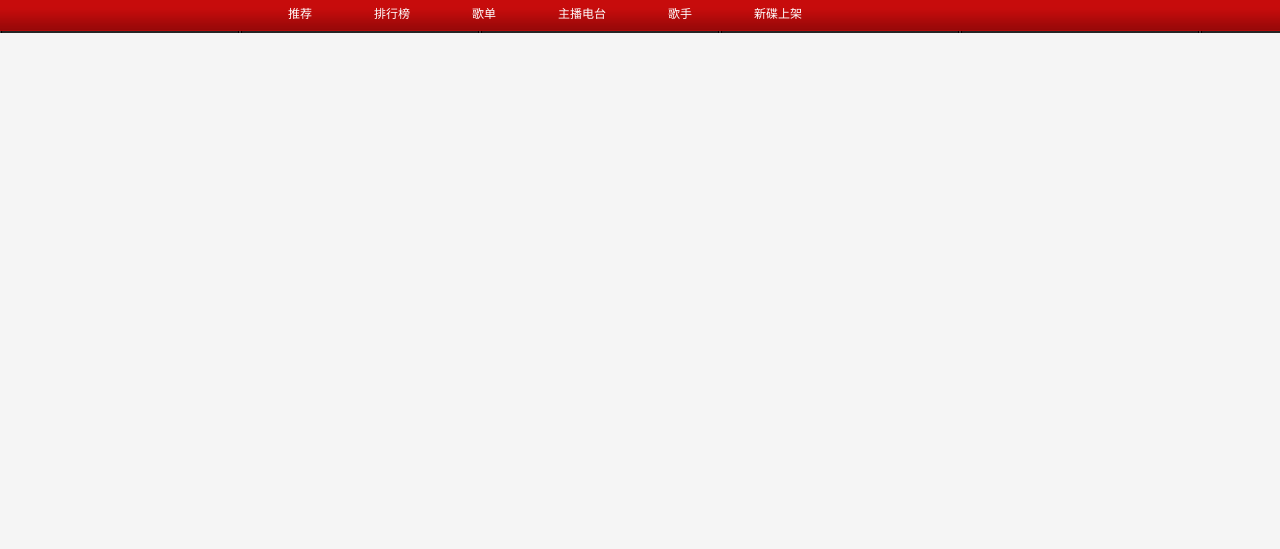
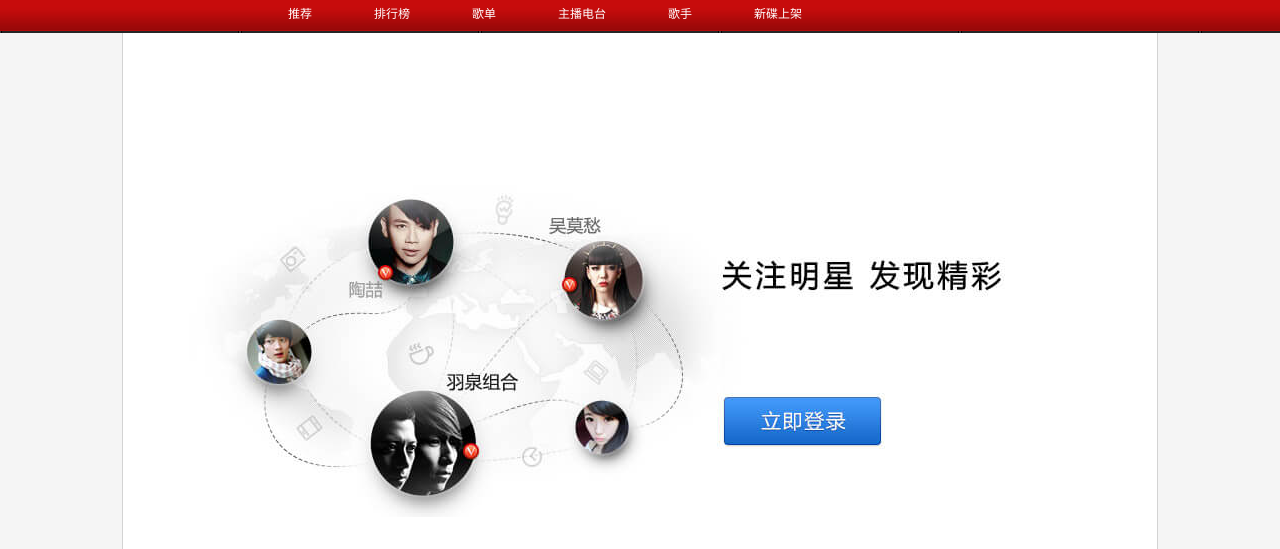
Before and after one commit to hxy0no1me/-HTML, a plain HTML site: page 仿网易云音乐网站/friend.html in a window 1280 px wide. Shown: the part 73-622 px from the top of the page. Drawn offline with Linux system fonts and the light colour scheme.

Commit message:
页面细节添加

```diff
--- a/仿网易云音乐网站/client.html
+++ b/仿网易云音乐网站/client.html
@@ -7,6 +7,7 @@
     <link rel="icon" href="images/icon/XTMUSIC.ico" type="image/x-icon" />
     <link rel="stylesheet" href="css/index.css">
     <link rel="stylesheet" href="./css/index-top.css">
+    <link rel="stylesheet" href="./css/index-client.css">
     <script type="text/javascript" src="js/index.js"></script>
 </head>
 
@@ -55,6 +56,13 @@
                 </div>
             </div>
         </div>
+        <div class="register">
+            <div class="register-bx">
+                <div class="back">
+                    <a href="#"></a>
+                </div>
+            </div>
+        </div>
     </div>
 
 
--- /dev/null
+++ b/仿网易云音乐网站/css/friend.css
@@ -0,0 +1,43 @@
+
+
+.register {
+    width: 100%;
+    height: 660px;
+    background-color: #f5f5f5;
+}
+
+.register-bx {
+    width: 1034px;
+    height: 660px;
+    background-color: #ffffff;
+    margin: 0 auto;
+    border-left: 1px solid #d3d3d3;
+    border-right: 1px solid #d3d3d3;
+}
+
+.back {
+    position: relative;
+    width: 902px;
+    height: 414px;
+    margin: 0 auto 0;
+    padding-top: 70px;
+    background-image: url(../images/notlogin.jpg);
+    background-position: 0 104px;
+    background-repeat: no-repeat;
+}
+
+.back a {
+    position: absolute;
+    bottom: 74px;
+    right: 205px;
+    width: 168px;
+    height: 44px;
+}
+
+.back a:hover {
+    width: 168px;
+    height: 44px;
+    /* background-size: 168px 44px; */
+    background-image: url(../images/mymusic.png);
+    background-position: 0px -278px;
+}
--- a/仿网易云音乐网站/css/index-client.css
+++ b/仿网易云音乐网站/css/index-client.css
@@ -1,12 +1,11 @@
-/*    阴影实现多重边框案例（此例比本作品的多重边框明显，笔记之）
-  -webkit-box-shadow: inset 0 0 0 10px brown, inset 0 0 0 20px yellow, inset 0 0 0 30px green;*/
-.client-2{
+.client-2 {
     margin-top: -7px;
     width: 249px;
     height: 123px;
-  background: -webkit-linear-gradient(top,#fdfdfd, #e2e2e2);
+    background: -webkit-linear-gradient(top, #fdfdfd, #e2e2e2);
 }
-.c2-p p{
+
+.c2-p p {
     position: relative;
     left: 4px;
     line-height: 25px;
@@ -15,7 +14,8 @@
     color: #8c8c8c;
     width: 211px;
 }
-.c2-red{
+
+.c2-red {
     margin: 15px auto;
     color: #fff1f1;
     font-size: 13px;
@@ -24,10 +24,53 @@
     height: 32px;
     border-radius: 10px;
 }
-.c2-red p{
+
+.c2-red p {
     text-align: center;
     line-height: 30px;
     margin: 0 auto;
     /*有宽度才能居中*/
     width: 60px;
 }
+
+.register {
+    width: 100%;
+    height: 660px;
+    background-color: #f5f5f5;
+}
+
+.register-bx {
+    width: 1034px;
+    height: 660px;
+    background-color: #ffffff;
+    margin: 0 auto;
+    border-left: 1px solid #d3d3d3;
+    border-right: 1px solid #d3d3d3;
+}
+
+.back {
+    position: relative;
+    width: 902px;
+    height: 414px;
+    margin: 0 auto 0;
+    padding-top: 70px;
+    background-image: url(../images/notlogin.jpg);
+    background-position: 0 104px;
+    background-repeat: no-repeat;
+}
+
+.back a {
+    position: absolute;
+    bottom: 74px;
+    right: 205px;
+    width: 168px;
+    height: 44px;
+}
+
+.back a:hover {
+    width: 168px;
+    height: 44px;
+    /* background-size: 168px 44px; */
+    background-image: url(../images/mymusic.png);
+    background-position: 0px -278px;
+}
--- /dev/null
+++ b/仿网易云音乐网站/css/my-music.css
@@ -0,0 +1,38 @@
+.register {
+    width: 100%;
+    height: 660px;
+    background-color: #f5f5f5;
+}
+
+.register-bx {
+    width: 1034px;
+    height: 660px;
+    background-color: #ffffff;
+    margin: 0 auto;
+    border-left: 1px solid #d3d3d3;
+    border-right: 1px solid #d3d3d3;
+}
+
+.back {
+    position: relative;
+    width: 807px;
+    height: 268px;
+    margin: 0 auto 0;
+    padding-top: 104px;
+    background-image: url(../images/mymusic.png);
+    background-position: 0 104px;
+    background-repeat: no-repeat;
+}
+
+.back a {
+    position: absolute;
+    bottom: 22px;
+    right: 158px;
+    width: 168px;
+    height: 44px;
+}
+
+.back a:hover {
+    background-image: url(../images/mymusic.png);
+    background-position: 1px -278px;
+}
--- a/仿网易云音乐网站/friend.html
+++ b/仿网易云音乐网站/friend.html
@@ -7,10 +7,11 @@
     <link rel="icon" href="images/icon/XTMUSIC.ico" type="image/x-icon" />
     <link rel="stylesheet" href="css/index.css">
     <link rel="stylesheet" href="./css/index-top.css">
+    <link rel="stylesheet" href="./css/friend.css">
     <script type="text/javascript" src="js/index.js"></script>
 </head>
 
-<body>
+
 <div class="all-body">
     <div class="body-top">
         <div class="top-gg-1">
@@ -57,8 +58,15 @@
             </div>
         </div>
     </div>
+
+    <div class="register">
+        <div class="register-bx">
+            <div class="back">
+                <a href="#"></a>
             </div>
-
+        </div>
+    </div>
+</div>
 
 </body>
 
```
Also changed, not shown: 仿网易云音乐网站/my-music.html (+9 -0 lines), 仿网易云音乐网站/css/friend/friend.css (deleted), 仿网易云音乐网站/images/mymusic.png (added), 仿网易云音乐网站/images/notlogin.jpg (added). Lines whose indentation alone changed are shown as unchanged.
